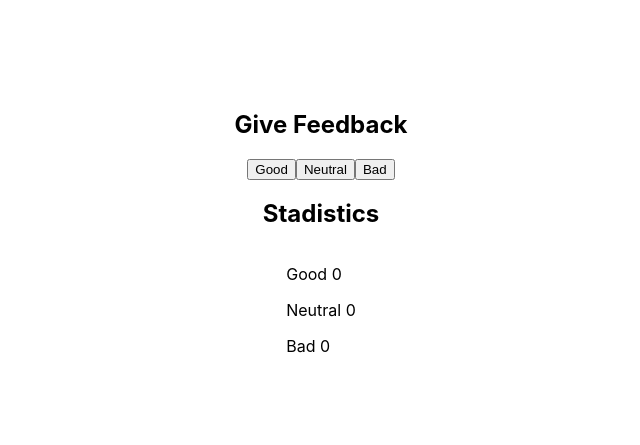
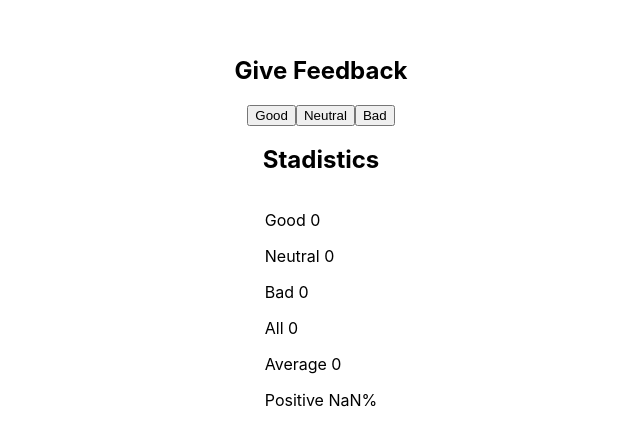
Before and after one commit to Rafacv23/Full-Stack-Open, a React (Create React App) app in the folder part01/unicafe/: page / in a window 1280 px wide. Shown: the part 169-614 px from the top of the page, without its empty margins (319-959 px from the left). Built offline with nearby package versions, Linux system fonts and the light colour scheme; the HTML template or start-up script is replaced by a standard one.

Commit message:
Exercise 1.7 done, added display for all, average and positive responses

```diff
--- a/part01/unicafe/src/App.js
+++ b/part01/unicafe/src/App.js
@@ -8,23 +8,46 @@ function App() {
   const [good, setGood] = useState(0)
   const [neutral, setNeutral] = useState(0)
   const [bad, setBad] = useState(0)
+  const [all, setAll] = useState(0)
+  const [average, setAverage] = useState(0)
 
   const updateGood = () => {
     const newValor = good + 1
+    const valorTotal = all + 1
+    const valorAverage = average + 1
+    setAverage(valorAverage)
+    setAll(valorTotal);
     setGood(newValor);
     console.log(newValor);
+    console.log(valorTotal)
   }
 
   const updateNeutral = () => {
     const newValor = neutral + 1
+    const valorTotal = all + 1
+    const valorAverage = average + 0
+    setAverage(valorAverage)
+    setAll(valorTotal);
     setNeutral(newValor);
     console.log(newValor);
+    console.log(valorTotal)
   }
 
   const updateBad = () => {
     const newValor = bad + 1
+    const valorTotal = all + 1
+    const valorAverage = average - 1
+    setAverage(valorAverage)
+    setAll(valorTotal);
     setBad(newValor);
     console.log(newValor);
+    console.log(valorTotal)
+  }
+
+  const positiveComments = (good, all) => {
+    const positiveCommentsTotal = (good / all) * 100
+    const positiveCommentsTotalTruncated = Number(positiveCommentsTotal.toFixed(2))
+    return positiveCommentsTotalTruncated +"%"
   }
 
   return (
@@ -36,7 +59,8 @@ function App() {
       <ReactBtn handleClick={updateBad} name={"Bad"}></ReactBtn>
       </div>
       <Title name={"Stadistics"}></Title>
-      <Display contadorGood={good} contadorNeutral={neutral} contadorBad={bad}></Display>
+      <Display contadorGood={good} contadorNeutral={neutral} contadorBad={bad}
+      contadorAll={all} contadorAverage={average} contadorPositive={positiveComments(good, all)}></Display>
     </div>
   );
 }
--- a/part01/unicafe/src/containers/display.jsx
+++ b/part01/unicafe/src/containers/display.jsx
@@ -7,6 +7,9 @@ const Display = (props) => {
             <Text text={"Good"} contador={props.contadorGood} ></Text>
             <Text text={"Neutral"} contador={props.contadorNeutral}></Text>
             <Text text={"Bad"} contador={props.contadorBad}></Text>
+            <Text text={"All"} contador={props.contadorAll}></Text>
+            <Text text={"Average"} contador={props.contadorAverage}></Text>
+            <Text text={"Positive"} contador={props.contadorPositive}></Text>
         </div>
     );
 }
```
